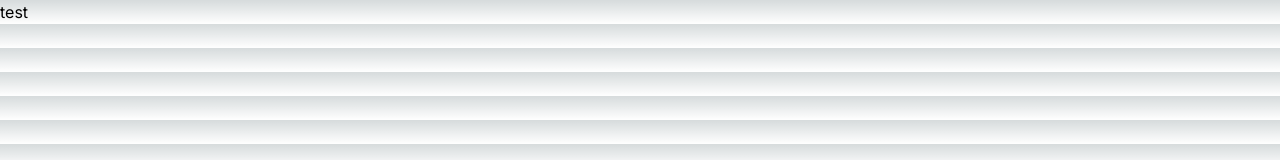
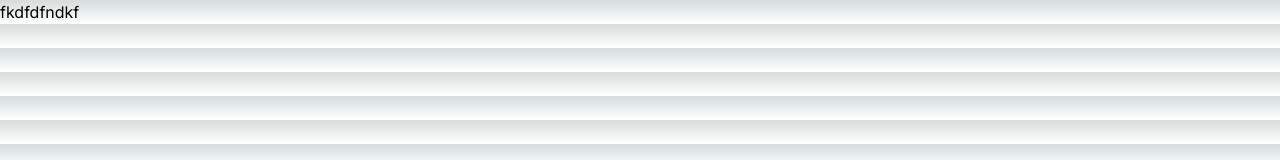
Before and after one commit to exelimpichment/medipipe, a Next.js app: page / in a window 1280 px wide. Shown: the top 160 px of the page. Built offline with nearby package versions, Linux system fonts and the light colour scheme.

Commit message:
build: add debugging configuration

```diff
--- a/app/page.tsx
+++ b/app/page.tsx
@@ -1,3 +1,16 @@
+'use client';
+
 export default function Home() {
-  return <div>test</div>;
+  const handleClick = () => {
+    console.log('clicked');
+    console.log('clicked2');
+    console.log('clicked3');
+    console.log('clicked4');
+  };
+
+  return (
+    <div>
+      <div onClick={handleClick}>fkdfdfndkf</div>
+    </div>
+  );
 }
--- a/package.json
+++ b/package.json
@@ -3,7 +3,7 @@
   "version": "0.1.0",
   "private": true,
   "scripts": {
-    "dev": "next dev",
+    "dev": "cross-env NODE_OPTIONS='--inspect' next dev",
     "build": "next build",
     "start": "next start",
     "lint": "next lint",
@@ -20,6 +20,8 @@
     "react-dom": "^18"
   },
   "devDependencies": {
+    "@commitlint/cli": "^18.4.4",
+    "@commitlint/config-conventional": "^18.4.4",
     "@next/bundle-analyzer": "^14.0.4",
     "@types/node": "^20",
     "@types/react": "^18",
```
